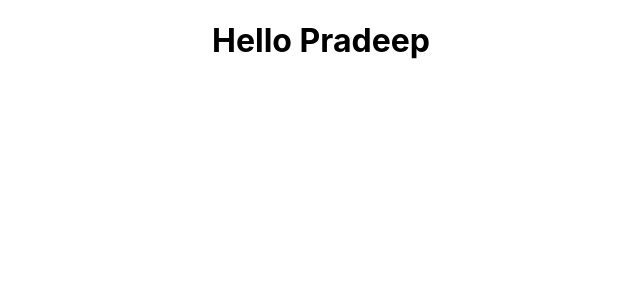
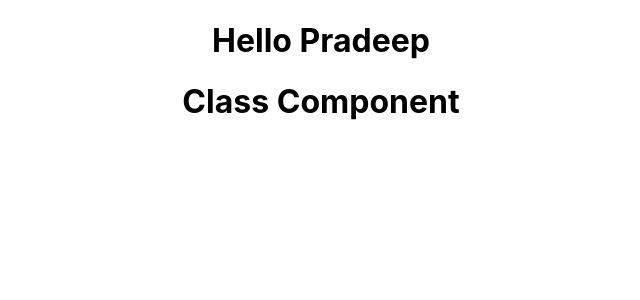
Before and after one commit to Pradeep712/React, a React (Create React App) app in the folder hello-world/: page / in a window 1280 px wide. Shown: the top 300 px of the page, without its empty margins (319-959 px from the left). Built offline with nearby package versions, Linux system fonts and the light colour scheme.

Commit message:
Step 4 Statefull ClassComponent

```diff
--- a/hello-world/src/App.js
+++ b/hello-world/src/App.js
@@ -2,11 +2,13 @@
 import logo from './logo.svg';
 import './App.css';
 import {Greet}  from './component/Greet';
+import Welcome from './component/Welcome';
 
 function App() {
   return (
     <div className="App">
       <Greet />
+      <Welcome />
     </div>
   );
 }
--- /dev/null
+++ b/hello-world/src/component/Welcome.js
@@ -0,0 +1,8 @@
+import React, {Component} from 'react';
+
+class Welcome extends Component {
+    render() {
+        return <h1>Class Component</h1>;
+    }
+}
+export default Welcome
```
